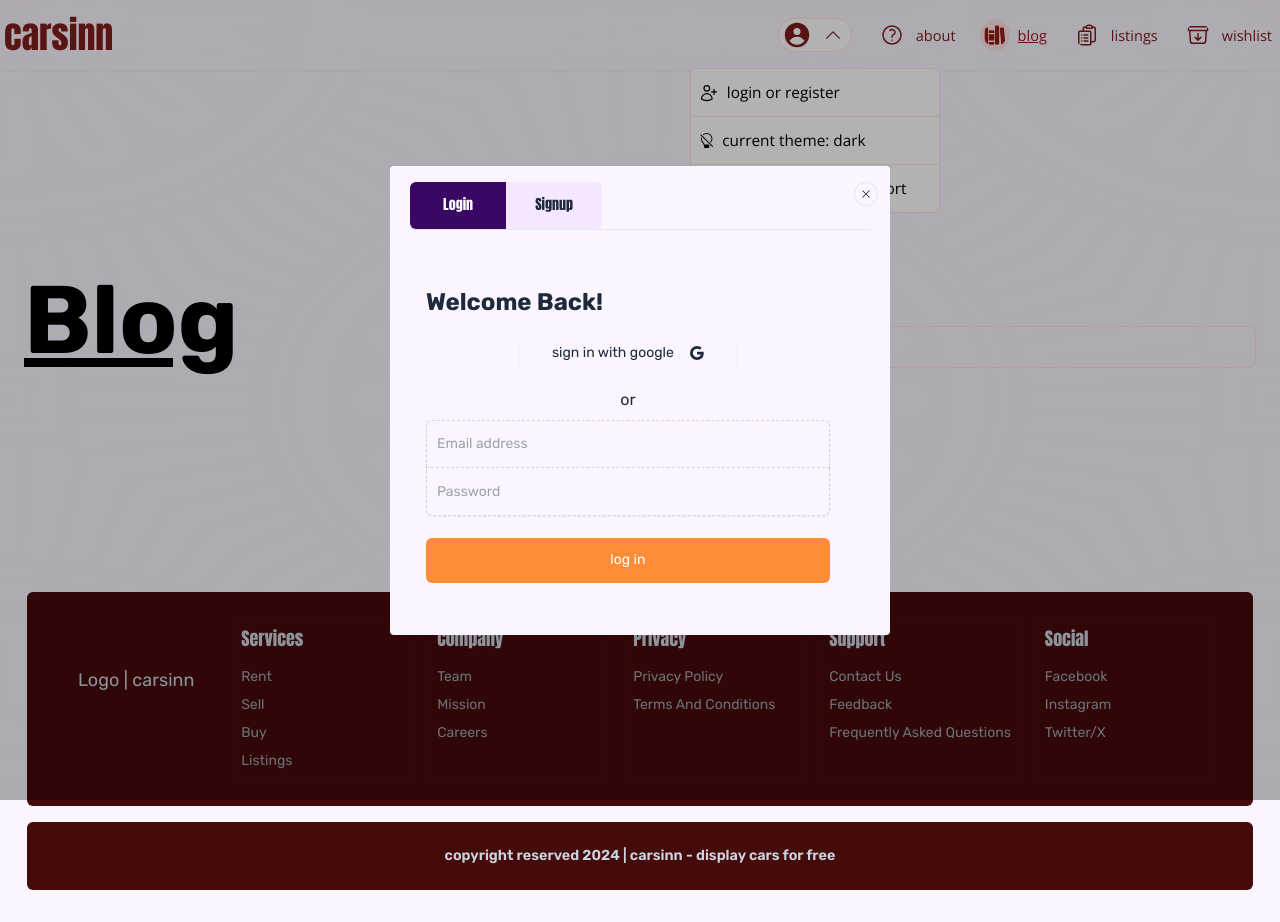
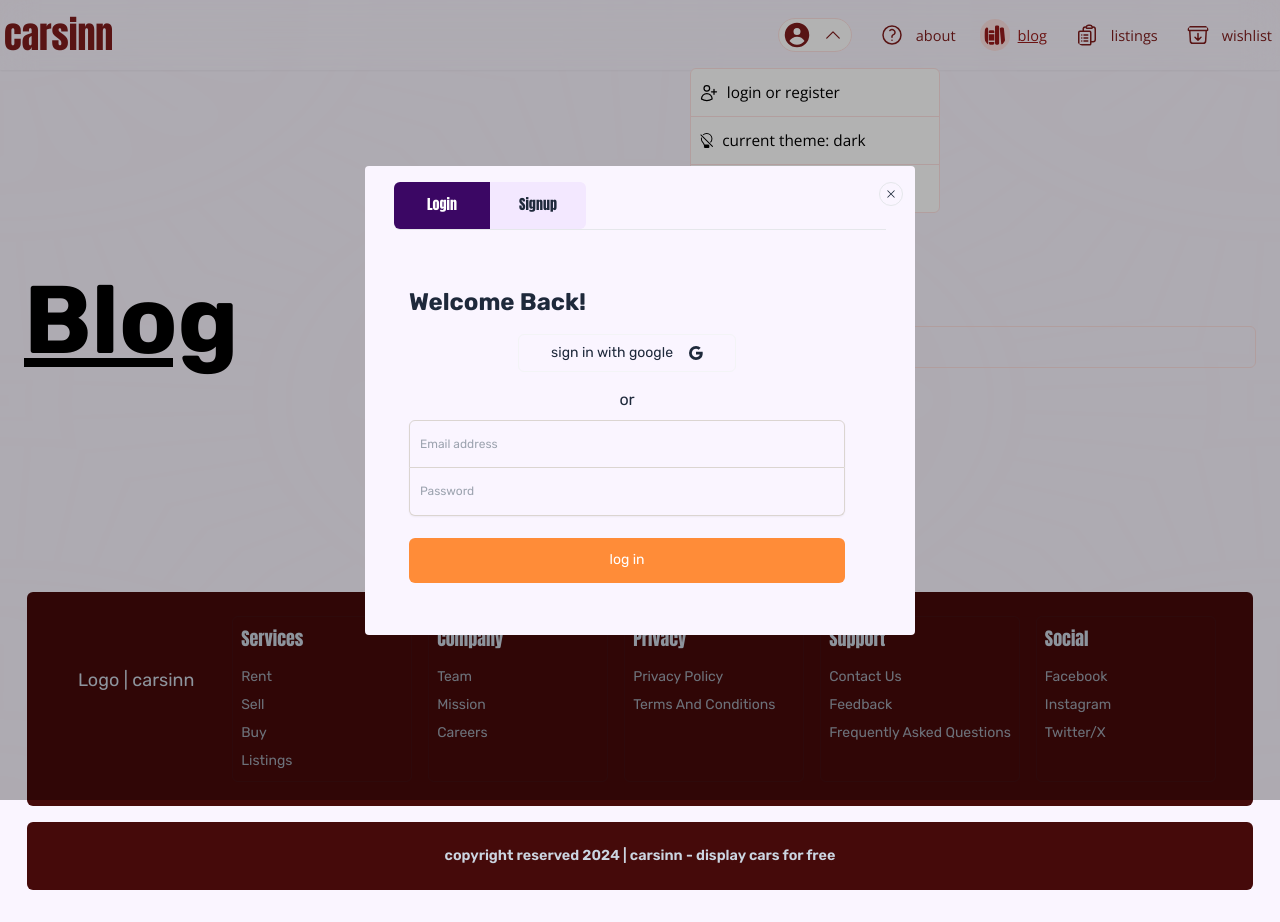
Before and after one commit to cleverAkanimoh/cars, a Next.js app: page /blog in a window 1280 px wide. Built offline with nearby package versions, Linux system fonts and the light colour scheme; no server answers; a web font is replaced by a local one.

Commit message:
modified 9 files

```diff
--- a/src/app/globals.css
+++ b/src/app/globals.css
@@ -87,25 +87,9 @@
   }
 
   .login-form > input {
-    border: 1px dashed rgb(219, 213, 209);
-    height: 48px;
-    text-indent: 10px;
-    box-shadow: 0px 1px 2px rgba(0, 0, 0, 0.05);
-    @apply bg-purple-50 text-sm w-full font-normal;
+    @apply bg-purple-50 text-xs w-full h-12 border border-grayLine indent-[10px] shadow-xs focus:outline-none first-of-type:rounded-t-md last-of-type:rounded-b-md last-of-type:border-t-0;
   }
 
-  .login-form > input:focus {
-    outline: none;
-  }
-
-  .login-form > input:first-of-type {
-    border-radius: 6px 6px 0px 0px;
-  }
-
-  .login-form > input:last-of-type {
-    border-radius: 0px 0px 6px 6px;
-    border-top: none;
-  }
 
   .login-form > button {
     background-color: #ff8c38;
@@ -119,7 +103,7 @@
   /* sign up form */
 
   .signup-input {
-    @apply h-12 indent-1 xs:indent-[10px] px-1 font-normal placeholder:text-xs text-sm bg-purple-50 text-[.98rem] focus:outline-0 border border-grayLine shadow-xs border-dashed;
+    @apply h-12 indent-1 xs:indent-[10px] px-1 font-normal placeholder:text-xs text-xs bg-purple-50 focus:outline-0 border border-grayLine shadow-xs border-dashed;
   }
 
   .auth-btn {
--- a/src/components/Comment.tsx
+++ b/src/components/Comment.tsx
@@ -1,4 +1,4 @@
-"use client"
+"use client";
 
 import { FormEvent, useState } from "react";
 import { CommentProps } from "@/actions/comment";
@@ -9,42 +9,47 @@ type commentProps = {
   heading: string;
   textAreaPh: string;
   btnText?: string;
-}
+};
 
-export default function BlogComment({ action, heading, textAreaPh, btnText = "submit" }: commentProps) {
-
-    const [email, setEmail] = useState("")
-    const [message, setMessage] = useState("")
-    const [submitting, setSubmitting] = useState(false)
-    const [disabled, setDisabled] = useState(false)
+export default function BlogComment({
+  action,
+  heading,
+  textAreaPh,
+  btnText = "submit",
+}: commentProps) {
+  const [email, setEmail] = useState("");
+  const [message, setMessage] = useState("");
+  const [submitting, setSubmitting] = useState(false);
+  const [disabled, setDisabled] = useState(false);
 
   const handleSubmit = async (e: FormEvent<HTMLFormElement>) => {
     e.preventDefault();
 
-        setSubmitting(true)
-        setDisabled(true)
+    setSubmitting(true);
+    setDisabled(true);
 
     try {
+      const commentObj = { message, email };
+      if (action) await action(commentObj);
 
-            const commentObj = { message, email }
-            if(action) await action(commentObj)
+      setSubmitting(false);
 
-            setSubmitting(false)
+      setTimeout(() => setDisabled(false), 60000);
+    } catch (err) {
+      console.log(err);
+      setSubmitting(false);
+    } finally {
+      setSubmitting(false);
+      setEmail("");
+      setMessage("");
+    }
+  };
 
-            setTimeout(() => setDisabled(false), 60000)
-        } catch (err) {
-            console.log(err)
-            setSubmitting(false)
-        }
-        finally {
-            setSubmitting(false)
-            setEmail("")
-            setMessage("")
-        }
-    }
-
-    return <Section className="mt-6 py-10 px-4 gap-4 bg-white dark:bg-black border border-red-50 dark:border-gray-800 max-w-[600px]">
-        <h1 className="font-cursive text-4xl mb-4 dark:text-gray-200">{heading}</h1>
+  return (
+    <Section className="mt-6 py-10 px-4 gap-4 bg-white dark:bg-black border border-red-50 dark:border-gray-800 max-w-[600px]">
+      <h1 className="font-cursive text-4xl mb-4 dark:text-gray-200">
+        {heading}
+      </h1>
 
       {/* {info && <p className="text-center text-orange-500 dark:text-gray-300 dark:bg-gray-900 my-1 p-4 rounded-md bg-transparent">{info}</p>} */}
 
@@ -54,7 +59,6 @@ export default function BlogComment({ action, heading, textAreaPh, btnText = "su
         method="POST"
         className="grid gap-5"
       >
-
         <textarea
           name="message"
           placeholder={textAreaPh}
@@ -77,11 +81,14 @@ export default function BlogComment({ action, heading, textAreaPh, btnText = "su
         <Button
           submitting={submitting}
           disabled={disabled}
-                className="border dark:border-gray-800 bg-transparent border-red-50 my-4 py-3 bg-orange-600"
-            >{btnText
+          className="border dark:border-gray-800 bg-transparent border-red-50 my-4 py-3 bg-orange-500"
+        >
+          {
+            btnText
             // ? btnText : "submit"
-                }</Button>
-
+          }
+        </Button>
       </form>
     </Section>
+  );
 }
--- a/src/components/Listing/CarsCard.tsx
+++ b/src/components/Listing/CarsCard.tsx
@@ -35,7 +35,7 @@ type CardProps = {
   weight_in_lbs: number;
   acceleration: number;
   year: string;
-  origin: string
+  origin: string;
 };
 
 export default function CarsCard({
@@ -216,7 +216,7 @@ export default function CarsCard({
           <Link
             href={`listings/`}
             className={clsx(
-              "w-11/12 px-6 self-center rounded-md bg-orange-600 hover:bg-orange-500 border-orange-100 text-center text-sm text-white capitalize",
+              "w-11/12 px-6 self-center rounded-md bg-orange-500 hover:bg-orange-500 border-orange-100 text-center text-sm text-white capitalize",
               {
                 "py-[10px] my-3": !isListAlign,
                 "py-2": isListAlign,
--- a/src/components/Listing/FilterHeader.tsx
+++ b/src/components/Listing/FilterHeader.tsx
@@ -46,7 +46,7 @@ export default function FilterHeader() {
           {true && (
             <Link
               href="/listings/new"
-              className="flex gap-2 h-10 items-center rounded-lg bg-orange-600 px-4 text-sm font-medium text-white transition-colors hover:bg-orange-500 focus-visible:outline focus-visible:outline-2 focus-visible:outline-offset-2 focus-visible:outline-gray-600 md:absolute md:bottom-4"
+              className="flex gap-2 h-10 items-center rounded-lg bg-orange-500 px-4 text-sm font-medium text-white transition-colors hover:bg-orange-500 focus-visible:outline focus-visible:outline-2 focus-visible:outline-offset-2 focus-visible:outline-gray-600 md:absolute md:bottom-4"
               title="add to listing"
             >
               <span className="hidden xs:block">Create Listing</span>
@@ -97,7 +97,7 @@ export default function FilterHeader() {
 
       <Button
         onClick={() => setToggleFilter((prev) => !prev)}
-        className="absolute -top-1 -right-3 z-10 hover:z-20 opacity-40 hover:opacity-100 bg-orange-600 hover:bg-orange-400 text-white hidden md:block"
+        className="absolute -top-1 -right-3 z-10 hover:z-20 opacity-40 hover:opacity-100 bg-orange-500 hover:bg-orange-400 text-white hidden md:block"
       >
         <ChevronDoubleLeftIcon
           className={clsx("h-4 transition-all duration-300", {
--- a/src/components/Modals/authModals/AuthComponent.tsx
+++ b/src/components/Modals/authModals/AuthComponent.tsx
@@ -1,6 +1,4 @@
 "use client";
-
-import React from "react";
 
 import LoginComponent from "./LoginComponent";
 import SignupComponent from "./SignupComponent";
@@ -20,7 +18,7 @@ export default function AuthComponent() {
       <div
         className={`${
           authClick ? "scale-100 opacity-100" : "scale-0 opacity-0"
-        } relative w-[98%] max-w-[420px] sm:max-w-[500px] max-h-[90vh] xs:max-h-[85vh] overflow-hidden overflow-y-auto py-4 px-[6px] xs:px-2 rounded bg-purple-50 text-slate-800 transition-custom duration-[400ms] flex flex-col gap-5`}
+        } relative w-[98%] max-w-[450px] sm:max-w-[550px] max-h-[90vh] xs:max-h-[85vh] overflow-hidden overflow-y-auto py-4 px-[6px] xs:px-4 rounded bg-purple-50 text-slate-800 transition-custom duration-[400ms] flex flex-col gap-5`}
       >
         <header className="flex self-center font-serif h-[35px] xs:h-10 sm:h-12 w-full sm:w-[95%] border-b rounded-bl-md">
           <Button
--- a/src/components/Modals/authModals/SignupComponent.tsx
+++ b/src/components/Modals/authModals/SignupComponent.tsx
@@ -2,8 +2,9 @@ import React from "react";
 import { signup } from "@/actions";
 import { useGlobalContext } from "@/context";
 import { FiCheckCircle } from "react-icons/fi";
-import { Button } from "@/components";
+import { Button, Spinner } from "@/components";
 import { CurrencyDollarIcon } from "@heroicons/react/24/outline";
+import { shimmer } from "@/components/Skeletons/blog-skeleton";
 
 export default function SignupComponent() {
   const { setLoginBtn } = useGlobalContext();
@@ -11,21 +12,19 @@ export default function SignupComponent() {
   // const toast = useToast()
 
   const [submiting, setSubmiting] = React.useState(false);
-
+  const [error, setError] = React.useState("");
   const [User, setUser] = React.useState({
     firstname: "",
     lastname: "",
     email: "",
     img: "",
-    category: "",
+    role: "",
     passcode: "",
     confirmPasscode: "",
   });
 
   const handleChange = (e: React.ChangeEvent<HTMLInputElement>) => {
     let { name, value } = e.target;
-
-    console.log(name, value);
 
     setUser({
       ...User,
@@ -35,24 +34,17 @@ export default function SignupComponent() {
 
   const handleSubmit = async (e: React.FormEvent<HTMLFormElement>) => {
     e.preventDefault();
-
     setSubmiting(true);
 
     if (User.passcode !== User.confirmPasscode) {
-      console.log("pass didnt match");
-
+      setError("passwords do not match");
+      setTimeout(() => setError(""), 6000);
       setSubmiting(false);
       return;
     }
 
     try {
       await signup(User);
-
-      // toast({
-      // 	title: `Welcome onBoard ${User.firstname}`,
-      // 	description: `Your account has been created successfully`,
-      // 	status: "success"
-      // })
 
       setLoginBtn(true);
     } catch (err) {
@@ -63,13 +55,19 @@ export default function SignupComponent() {
 
   return (
     <>
-      <h1 className="text-2xl xs:text-3xl my-1 font-semibold self-start">
+      <h1 className="text-xl xs:text-3xl my-1 self-start">
         <span>Registration form</span>
       </h1>
 
       <p className="text-xs font-cursive">
         Please complete the form to sign up
       </p>
+
+      {error && (
+        <p className="w-full text-center text-xs text-red-600 bg-red-100 p-2 rounded">
+          {error}
+        </p>
+      )}
 
       <form
         onSubmit={handleSubmit}
@@ -79,7 +77,7 @@ export default function SignupComponent() {
           name="firstname"
           type="text"
           placeholder="First Name"
-          className="signup-input rounded-tl-[6px] border-b-0"
+          className="signup-input capitalize rounded-tl-[6px] border-b-0"
           value={User.firstname}
           onChange={handleChange}
           required
@@ -89,7 +87,7 @@ export default function SignupComponent() {
           name="lastname"
           type="text"
           placeholder="Last Name"
-          className="signup-input rounded-tr-[6px] border-b-0 border-l-0"
+          className="signup-input capitalize rounded-tr-[6px] border-b-0 border-l-0"
           value={User.lastname}
           onChange={handleChange}
           required
@@ -148,12 +146,20 @@ export default function SignupComponent() {
           onChange={handleChange}
         />
 
-        <Button
-          submitting={submiting}
-          className="relative bg-orange-500 hover:bg-orange-400 w-full h-[45px] mt-4 text-white col-span-2 rounded-md justify-center"
+        <button
+          disabled={submiting}
+          className={`${submiting && shimmer} ${
+            submiting ? "cursor-not-allowed" : "hover:bg-orange-300"
+          } relative bg-orange-500 w-full h-[45px] mt-4 text-white col-span-2 rounded-md flex gap-3 items-center justify-center`}
         >
-          sign up
-        </Button>
+          {submiting ? (
+            <>
+              <Spinner /> <span>submitting</span>
+            </>
+          ) : (
+            "sign in"
+          )}
+        </button>
       </form>
     </>
   );
@@ -174,7 +180,7 @@ const CategoryBtn = ({
     <Button className="relative hover:shadow-xs h-12 w-20 xs:w-24 sm:w-[100px]">
       <input
         type="radio"
-        name="category"
+        name="role"
         id={value}
         value={value}
         onChange={() => handleChange}
@@ -184,10 +190,10 @@ const CategoryBtn = ({
 
       <FiCheckCircle className="absolute top-2 right-2 z-[200] opacity-0 transition-all duration-700 peer-checked:opacity-100" />
 
-      <Icon className="h-6 opacity-20 absolute top-1 xs:bottom-1 left-1 -z-10" />
+      <Icon className="h-6 opacity-20 absolute max-xs:top-1 bottom-1 left-1 -z-10" />
 
       <label
-        className="h-full w-full z-20 border absolute top-0 left-0 font-serif text-sm capitalize cursor-pointer hover:border-purple-950 hover:bg-opacity-20 hover:bg-purple-200 flex items-end justify-center pb-1  rounded-md transition-all duration-200 peer-checked:border-purple-950 peer-checked:bg-purple-200 peer-checked:bg-opacity-30 peer-checked:border-2"
+        className="h-full w-full z-20 border absolute top-0 left-0 font-serif text-xs sm:text-sm capitalize cursor-pointer hover:border-purple-950 hover:bg-opacity-20 hover:bg-purple-200 flex items-end justify-center pb-1  rounded-md transition-all duration-200 peer-checked:border-purple-950 peer-checked:bg-purple-200 peer-checked:bg-opacity-20 peer-checked:border-2 peer-checked:pointer-events-none"
         htmlFor={value}
       >
         {value}
--- a/src/components/Pagination.tsx
+++ b/src/components/Pagination.tsx
@@ -10,13 +10,13 @@ type PaginationProps = {
   totalPosts: number;
   postPerPage: number;
   currentPage: number;
-}
+};
 
 const Pagination = ({
   totalPosts,
   postPerPage,
-  currentPage }: PaginationProps) => {
-
+  currentPage,
+}: PaginationProps) => {
   /**
   - totalPosts = total number of items in an array
   - postPerPage = how many post will be displayed per page
@@ -28,23 +28,23 @@ const Pagination = ({
   const searchParams = useSearchParams();
   const pathname = usePathname();
 
-  const handlePaginate = (x: number|string) => {
+  const handlePaginate = (x: number | string) => {
     const params = new URLSearchParams(searchParams);
     x ? params.set("currentPage", x.toString()) : params.delete("currentPage");
     return `${pathname}?${params.toString()}`;
-  }
+  };
 
-  const totalPages = Math.ceil(totalPosts / postPerPage)
+  const totalPages = Math.ceil(totalPosts / postPerPage);
 
-  const pages = generatePagination(currentPage, totalPages)
+  const pages = generatePagination(currentPage, totalPages);
 
   const renderPaginationButtons = pages.map((page, index) => {
-      let position: 'first' | 'last' | 'single' | 'middle' | undefined;
+    let position: "first" | "last" | "single" | "middle" | undefined;
 
-      if (index === 0) position = 'first';
-      if (page === totalPages) position = 'last';
-      if (totalPages === 1) position = 'single';
-      if (page === '...') position = 'middle';
+    if (index === 0) position = "first";
+    if (page === totalPages) position = "last";
+    if (totalPages === 1) position = "single";
+    if (page === "...") position = "middle";
 
     return (
       <PaginationNumber
@@ -55,29 +55,31 @@ const Pagination = ({
         isActive={currentPage === page}
       />
     );
-  })
+  });
 
-  const handleInputChange = useDebouncedCallback((e: React.ChangeEvent<HTMLInputElement>) => {
-    const value = parseInt(e.target.value)
+  const handleInputChange = useDebouncedCallback(
+    (e: React.ChangeEvent<HTMLInputElement>) => {
+      const value = parseInt(e.target.value);
 
-    handlePaginate(value)
+      handlePaginate(value);
 
       if (isNaN(value)) {
-      handlePaginate(1)
+        handlePaginate(1);
       }
 
       if (value >= totalPages) {
-      handlePaginate(totalPages)
+        handlePaginate(totalPages);
       }
 
       if (value <= 0) {
-      handlePaginate(1)
+        handlePaginate(1);
       }
-  }, 800)
+    },
+    800
+  );
 
   return (
     <>
-
       <div className="inline-flex">
         <PaginationArrow
           direction="left"
@@ -85,13 +87,20 @@ const Pagination = ({
           isDisabled={currentPage <= 1}
         />
 
-        {true ?
-          <div className="flex -space-x-px">
-            {renderPaginationButtons}
+        {true ? (
+          <div className="flex -space-x-px">{renderPaginationButtons}</div>
+        ) : (
+          <div>
+            <input
+              type="text"
+              title="highlight text before input"
+              value={currentPage}
+              onChange={handleInputChange}
+              className="w-10 h-auto text-center rounded-lg bg-transparent border border-red-50 hover:border-current focus:border-orange-500 focus:outline-0 transition-all duration-300"
+            />{" "}
+            / <span title="total pages">{totalPages}</span>
           </div>
-          : <div>
-            <input type="text" title="highlight text before input" value={currentPage} onChange={handleInputChange} className="w-10 h-auto text-center rounded-lg bg-transparent border border-red-50 hover:border-current focus:border-orange-600 focus:outline-0 transition-all duration-300" /> / <span title="total pages">{totalPages}</span>
-          </div>}
+        )}
 
         <PaginationArrow
           direction="right"
@@ -101,7 +110,7 @@ const Pagination = ({
       </div>
     </>
   );
-}
+};
 
 // function to generate pagination links
 
@@ -113,21 +122,23 @@ function PaginationNumber({
 }: {
   page: number | string;
   href: string;
-  position?: 'first' | 'last' | 'middle' | 'single';
+  position?: "first" | "last" | "middle" | "single";
   isActive: boolean;
 }) {
   const className = clsx(
-    'flex h-10 w-10 items-center justify-center text-sm border',
+    "flex h-10 w-10 items-center justify-center text-sm border",
     {
-      'rounded-l-md': position === 'first' || position === 'single',
-      'rounded-r-md': position === 'last' || position === 'single',
-      'z-10 bg-orange-600 border-orange-600 text-white': isActive,
-      'hover:bg-orange-200 dark:hover:bg-gray-800 border-orange-200 dark:border-gray-800': !isActive && position !== 'middle',
-      'text-black dark:text-gray-300 opacity-40 border-orange-200 dark:border-gray-800': position === 'middle',
-    },
+      "rounded-l-md": position === "first" || position === "single",
+      "rounded-r-md": position === "last" || position === "single",
+      "z-10 bg-orange-500 border-orange-500 text-white": isActive,
+      "hover:bg-orange-200 dark:hover:bg-gray-800 border-orange-200 dark:border-gray-800":
+        !isActive && position !== "middle",
+      "text-black dark:text-gray-300 opacity-40 border-orange-200 dark:border-gray-800":
+        position === "middle",
+    }
   );
 
-  return isActive || position === 'middle' ? (
+  return isActive || position === "middle" ? (
     <div className={className}>{page}</div>
   ) : (
     <Link href={href} className={className}>
@@ -142,21 +153,22 @@ function PaginationArrow({
   isDisabled,
 }: {
   href: string;
-  direction: 'left' | 'right';
+  direction: "left" | "right";
   isDisabled?: boolean;
 }) {
   const className = clsx(
-    'flex h-10 w-10 items-center justify-center rounded-md border dark:hover:bg-gray-800 dark:hover:bg-gray-800 border-orange-200 dark:border-gray-800',
+    "flex h-10 w-10 items-center justify-center rounded-md border dark:hover:bg-gray-800 dark:hover:bg-gray-800 border-orange-200 dark:border-gray-800",
     {
-      'pointer-events-none text-gray-300 opacity-60 dark:opacity-30': isDisabled,
-      'hover:bg-orange-50 opacity-100': !isDisabled,
-      'mr-2 md:mr-4': direction === 'left',
-      'ml-2 md:ml-4': direction === 'right',
-    },
+      "pointer-events-none text-gray-300 opacity-60 dark:opacity-30":
+        isDisabled,
+      "hover:bg-orange-50 opacity-100": !isDisabled,
+      "mr-2 md:mr-4": direction === "left",
+      "ml-2 md:ml-4": direction === "right",
+    }
   );
 
   const icon =
-    direction === 'left' ? (
+    direction === "left" ? (
       <ArrowLeftIcon className="w-4" />
     ) : (
       <ArrowRightIcon className="w-4" />
@@ -181,13 +193,13 @@ function PaginationArrow({
   // If the current page is among the first 3 pages,
   // show the first 3, an ellipsis, and the last 2 pages.
   if (currentPage <= 3) {
-    return [1, 2, 3, '...', totalPages - 1, totalPages];
+    return [1, 2, 3, "...", totalPages - 1, totalPages];
   }
 
   // If the current page is among the last 3 pages,
   // show the first 2, an ellipsis, and the last 3 pages.
   if (currentPage >= totalPages - 2) {
-    return [1, 2, '...', totalPages - 2, totalPages - 1, totalPages];
+    return [1, 2, "...", totalPages - 2, totalPages - 1, totalPages];
   }
 
   // If the current page is somewhere in the middle,
@@ -195,11 +207,11 @@ function PaginationArrow({
   // another ellipsis, and the last page.
   return [
     1,
-    '...',
+    "...",
     currentPage - 1,
     currentPage,
     currentPage + 1,
-    '...',
+    "...",
     totalPages,
   ];
 };
```
Also changed, not shown: src/actions/signup.ts (+30 -19 lines), src/components/Footer.tsx (+86 -33 lines). Lines whose indentation alone changed are shown as unchanged.
